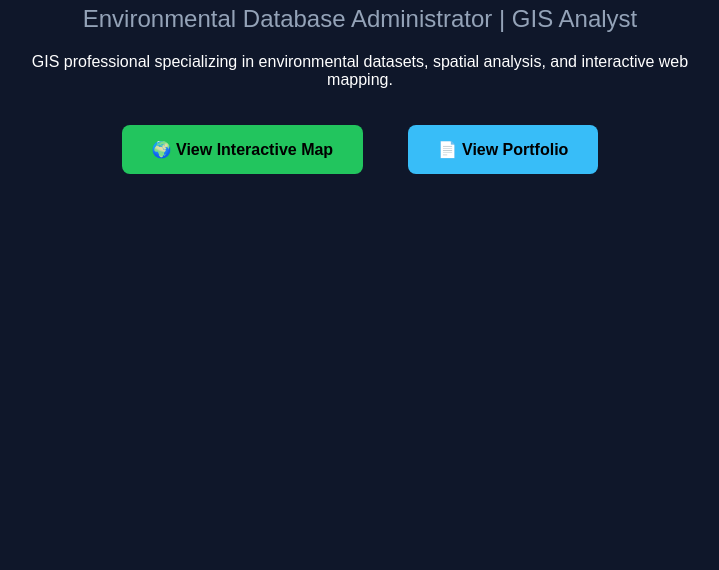
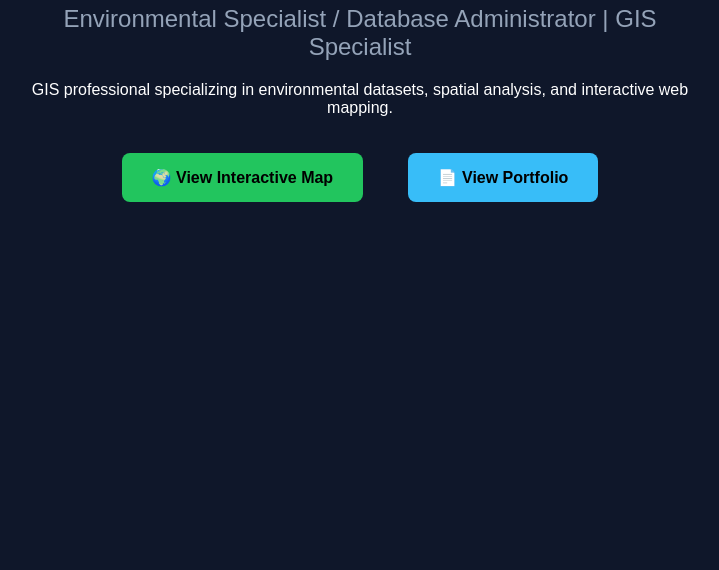
Before and after one commit to elainealbius-26/1.github.io, a plain HTML site: page index.html in a window 1280 px wide. Shown: the part 230-800 px from the top of the page, without its empty margins (280-999 px from the left). Drawn offline with Linux system fonts and the light colour scheme.

Commit message:
Update index.html

```diff
--- a/index.html
+++ b/index.html
@@ -1,14 +1,14 @@
 <!DOCTYPE html>
 <html>
 <head>
-  <title>Maria Elaine Albius | GIS Portfolio | Environmental Specialist/Data management</title>
+  <title>Maria Elaine Albius | Environmental Specialist / Data Management | GIS Portfolio</title>
   <link rel="stylesheet" href="style.css">
 </head>
 
 <body>
   <div class="container">
     <h1>Maria Elaine Albius</h1>
-    <h2>Environmental Database Administrator | GIS Analyst</h2>
+    <h2>Environmental Specialist / Database Administrator | GIS Specialist</h2>
 
     <p>
       GIS professional specializing in environmental datasets,
```
